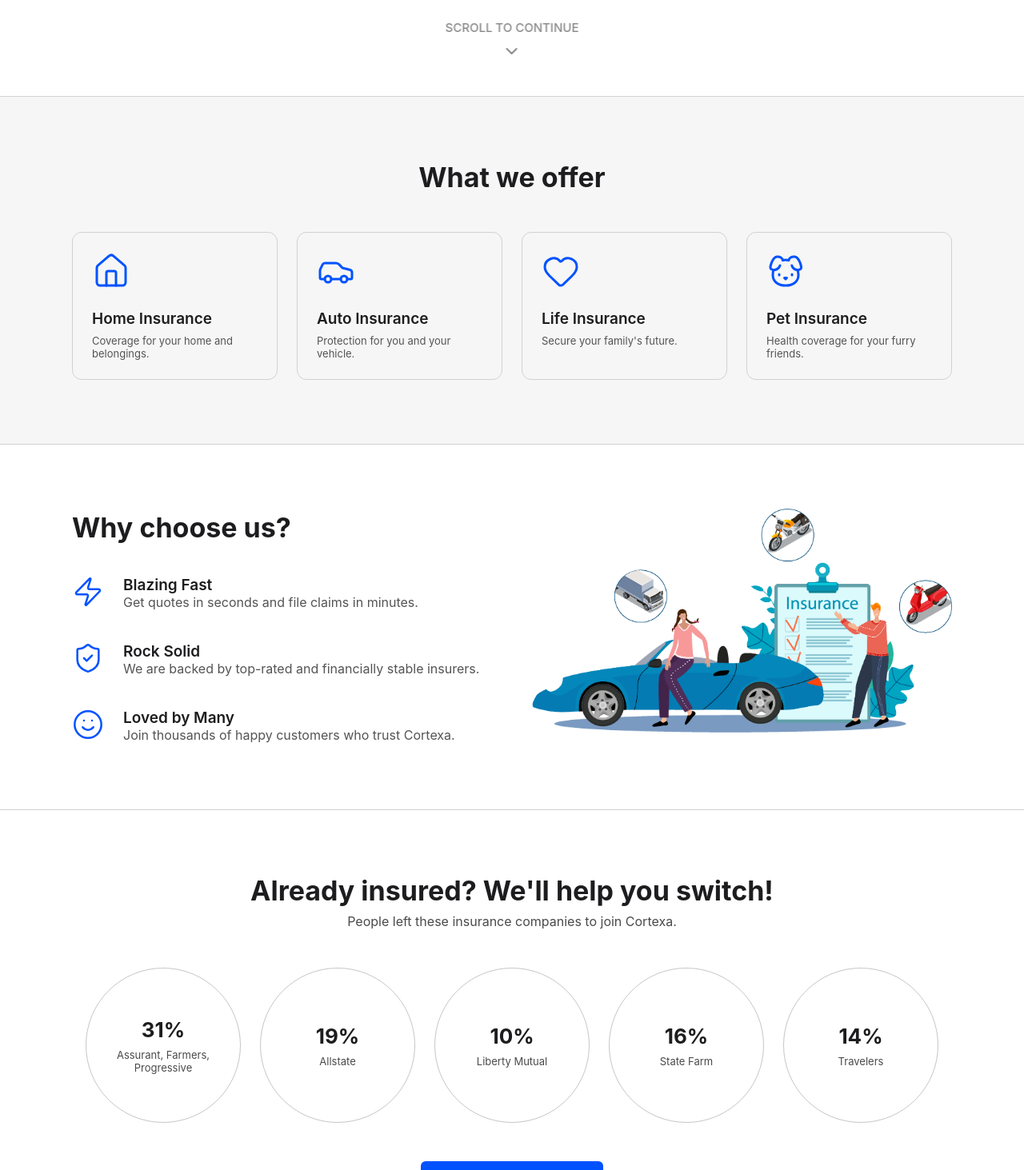
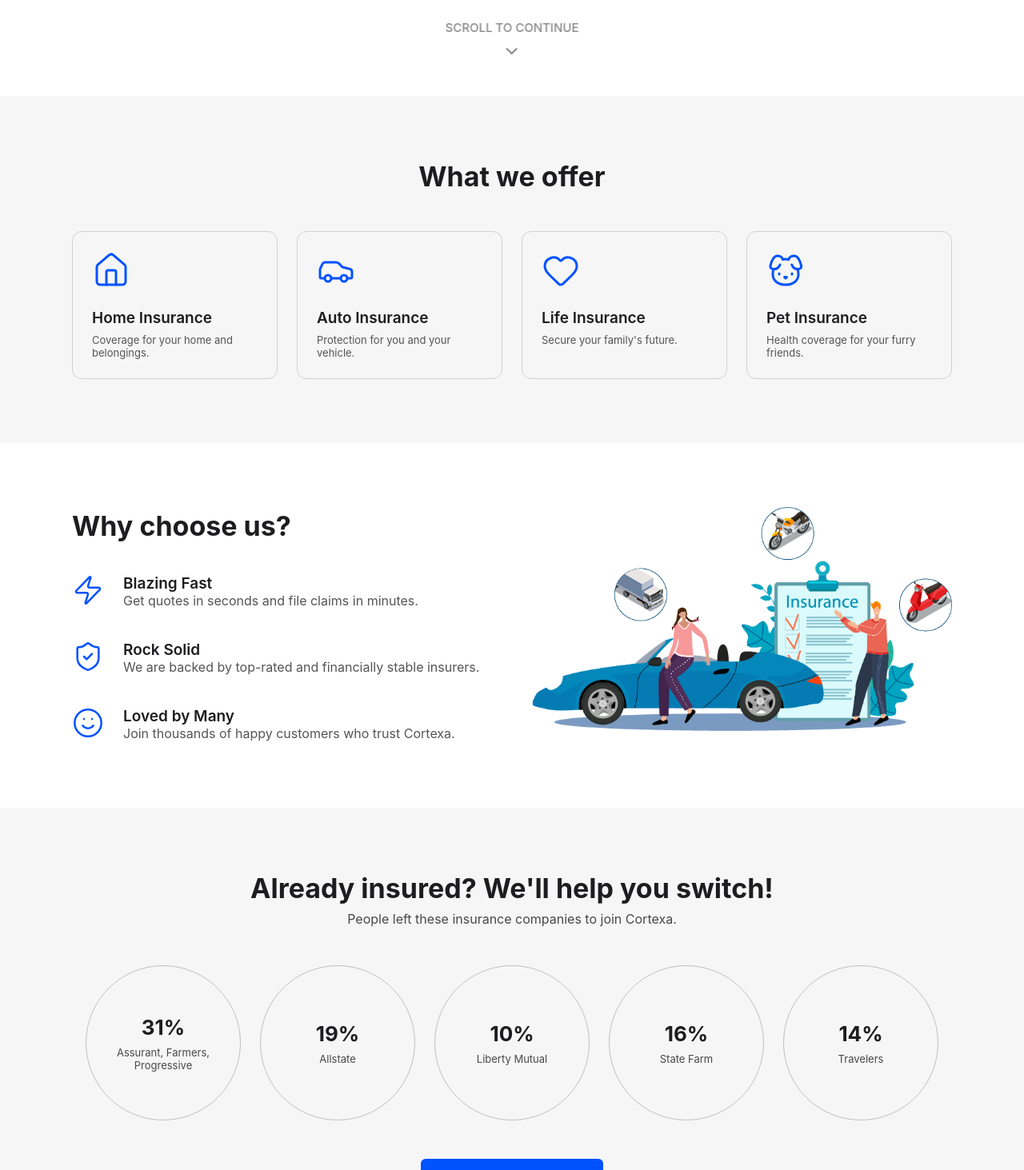
Before and after one commit to juanpatriciodoyle/cortexa-insurance, a React (Create React App) app: page / in a window 1280 px wide. Shown: the part 700-2163 px from the top of the page at 80% size. Built offline with nearby package versions, Linux system fonts and the light colour scheme.

Commit message:
update no section border

```diff
--- a/src/components/home/StatsSection.tsx
+++ b/src/components/home/StatsSection.tsx
@@ -9,10 +9,8 @@
 
 const Section = styled.section<{ $isLightTheme: boolean }>`
     padding: 80px 0;
-    background-color: ${({ theme }) => (theme.colors.background)};
+    background-color: ${({ theme }) => (theme.colors.subtleBackground)};
     color: ${({ theme }) => (theme.colors.textHeadings)};
-    border-top: 1px solid ${({ theme }) => theme.colors.borders};
-    border-bottom: 1px solid ${({ theme }) => theme.colors.borders};
 `;
 
 const SectionTitle = styled(Text)`
--- a/src/pages/HomePage.tsx
+++ b/src/pages/HomePage.tsx
@@ -13,12 +13,14 @@
 
 const Section = styled.section`
     padding: 80px 0;
+`;
 
-    &:nth-child(even) {
-        background-color: ${({theme}) => theme.colors.subtleBackground};
-        border-top: 1px solid ${({theme}) => theme.colors.borders};
-        border-bottom: 1px solid ${({theme}) => theme.colors.borders};
-    }
+const OfferSection = styled(Section)`
+    background-color: ${({theme}) => theme.colors.subtleBackground};
+`;
+
+const PerksSection = styled(Section)`
+    background-color: ${({theme}) => theme.colors.background};
 `;
 
 const HeroSection = styled(Section)`
@@ -216,7 +218,7 @@
                 </ScrollToContinue>
             </HeroSection>
 
-            <Section>
+            <OfferSection>
                 <Container>
                     <SectionTitle as="h2" $variant="h1">What we offer</SectionTitle>
                     <ProductsGrid>
@@ -230,16 +232,16 @@
                               description="Health coverage for your furry friends."/>
                     </ProductsGrid>
                 </Container>
-            </Section>
+            </OfferSection>
 
-            <Section>
+            <PerksSection>
                 <Container>
                     <TwoColumnLayout>
                         <motion.div
                             variants={featureContainerVariants}
                             initial="hidden"
                             whileInView="visible"
-                            viewport={{ once: false, amount: 0.4 }}
+                            viewport={{once: false, amount: 0.4}}
                         >
                             <SectionTitle as="h2" $variant="h1" style={{textAlign: 'left', marginBottom: '40px'}}>
                                 Why choose us?
@@ -270,7 +272,7 @@
                         <StatsImage src={whyImg} alt="Cortexa Insurance Abstract Graphic"/>
                     </TwoColumnLayout>
                 </Container>
-            </Section>
+            </PerksSection>
 
             <StatsSection/>
         </>
```
